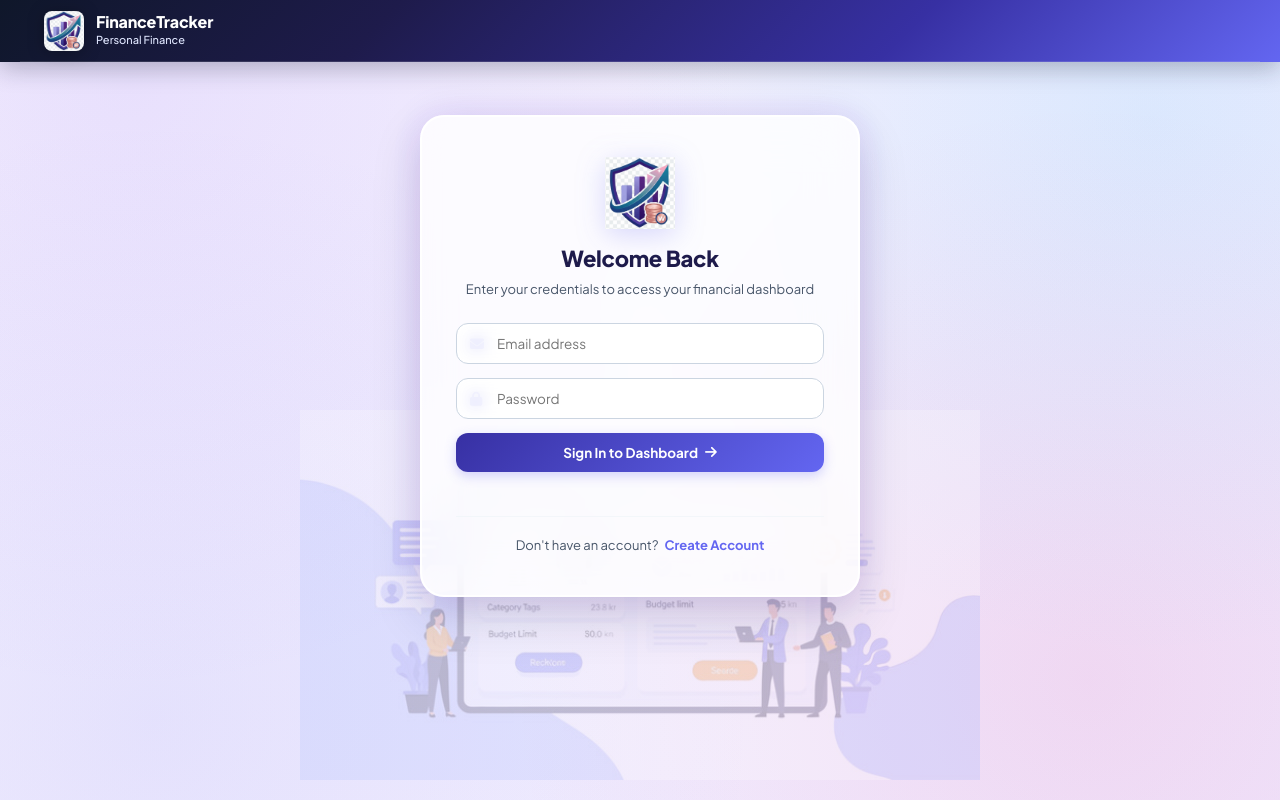
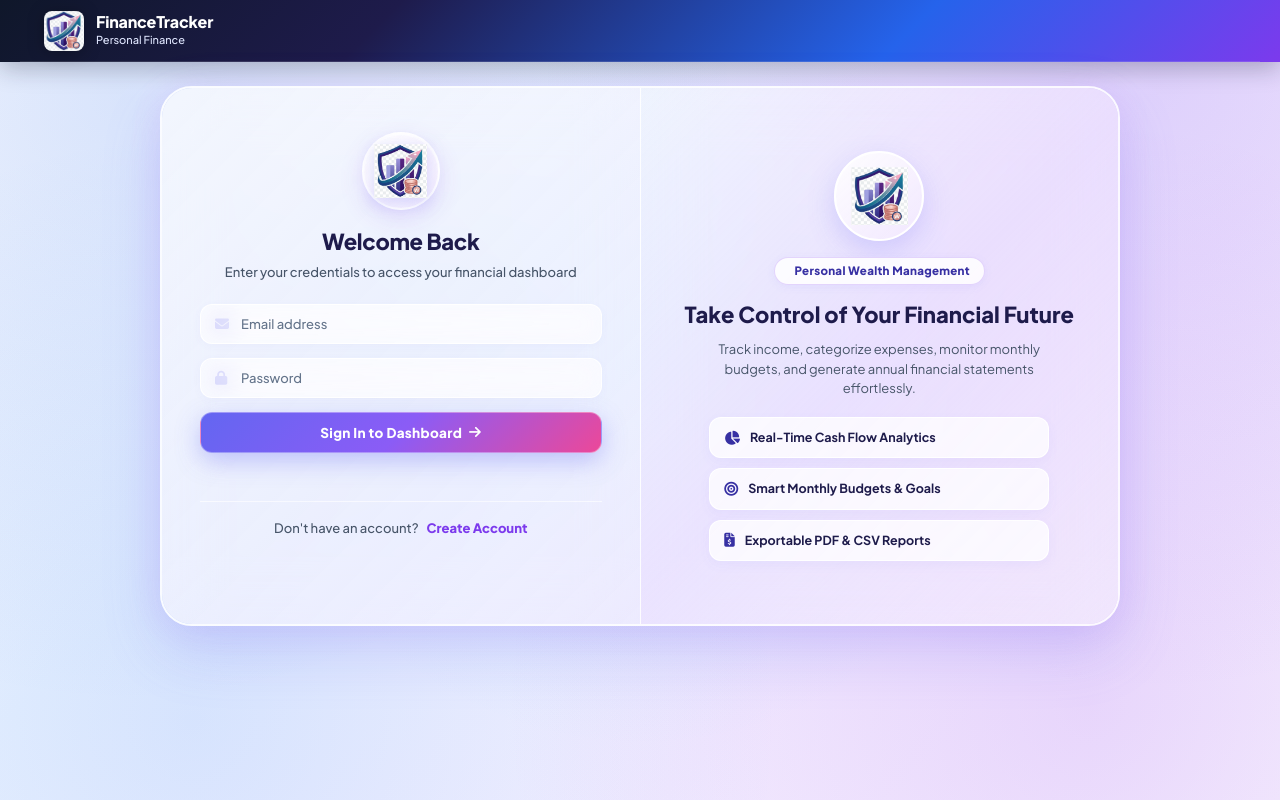
Before and after one commit to Ashi0411/personal-finance-tracker, a PHP site: page / in a window 1280 px wide. Run offline with PHP 8.4, Linux system fonts and the light colour scheme.

Commit message:
Update and complete  UI

```diff
--- a/frontend/css/style.css
+++ b/frontend/css/style.css
@@ -84,13 +84,14 @@
 
 body {
     font-family: 'Plus Jakarta Sans', -apple-system, BlinkMacSystemFont, 'Segoe UI', Roboto, sans-serif;
-    background-color: #f5f3fc;
+    background-color: #f6f8fe;
     background-image:
-        radial-gradient(circle at 10% 10%, rgba(139, 92, 246, 0.12) 0%, transparent 45%),
-        radial-gradient(circle at 90% 15%, rgba(56, 189, 248, 0.12) 0%, transparent 40%),
-        radial-gradient(circle at 85% 85%, rgba(236, 72, 153, 0.12) 0%, transparent 45%),
-        radial-gradient(circle at 12% 90%, rgba(99, 102, 241, 0.10) 0%, transparent 45%),
-        linear-gradient(135deg, rgba(246, 243, 254, 0.92) 0%, rgba(238, 233, 255, 0.88) 100%);
+        radial-gradient(circle at 10% 12%, rgba(37, 99, 235, 0.16) 0%, transparent 45%),
+        radial-gradient(circle at 90% 10%, rgba(124, 58, 237, 0.18) 0%, transparent 45%),
+        radial-gradient(circle at 50% 45%, rgba(56, 189, 248, 0.12) 0%, transparent 50%),
+        radial-gradient(circle at 85% 88%, rgba(147, 51, 234, 0.16) 0%, transparent 45%),
+        radial-gradient(circle at 15% 90%, rgba(59, 130, 246, 0.15) 0%, transparent 45%),
+        linear-gradient(135deg, #ffffff 0%, #f0f6ff 35%, #f5f0ff 70%, #faf8ff 100%);
     background-attachment: fixed;
     color: var(--text-primary);
     line-height: 1.55;
@@ -99,37 +100,26 @@ body {
     position: relative;
 }
 
-body::before {
-    content: '';
-    position: fixed;
-    inset: 0;
-    background-image: url('../images/expense_tracking_bg.png');
-    background-size: min(680px, 85vw) auto;
-    background-position: center bottom 20px;
-    background-repeat: no-repeat;
-    opacity: 0.24; /* crisp, clean watermark */
-    pointer-events: none;
-    z-index: 0;
-}
-
-/* Base Card Style */
+/* Base Card Style with 3D Spring Hover Lift */
 .card {
     background: var(--card-bg);
     border: 1px solid var(--card-border);
     border-radius: var(--radius-lg);
     box-shadow: var(--shadow-sm);
-    transition: var(--transition);
+    transition: all 0.3s cubic-bezier(0.34, 1.56, 0.64, 1);
 }
 
 .card:hover {
-    box-shadow: var(--shadow-md);
+    transform: translateY(-5px);
+    box-shadow: 0 16px 36px rgba(37, 99, 235, 0.13), 0 0 20px rgba(124, 58, 237, 0.09);
+    border-color: rgba(147, 197, 253, 0.8);
 }
 
 /* ============================================================
    3. TOP NAVBAR & VIBRANT HERO BANNER
    ============================================================ */
 .app-header {
-    background: linear-gradient(135deg, var(--color-dark-blue) 0%, var(--color-navy) 30%, var(--color-purple-deep) 70%, var(--color-purple-primary) 100%);
+    background: linear-gradient(135deg, #0f172a 0%, #1e1b4b 30%, #2563eb 70%, #7c3aed 100%);
     color: #ffffff;
     position: relative;
     box-shadow: 0 6px 24px rgba(15, 23, 42, 0.28);
@@ -371,79 +385,191 @@ body::before {
 }
 
 /* ============================================================
-   5. AUTHENTICATION SECTION (CLEAN GLASSMORPHIC CARDS)
+   5. AUTHENTICATION SECTION (SPLIT SCREEN: LEFT LOGIN / RIGHT SHOWCASE)
    ============================================================ */
 .auth-wrapper {
     display: flex;
     justify-content: center;
     align-items: center;
-    padding: 50px 20px;
+    padding: 40px 20px;
     min-height: calc(100vh - 160px);
 }
 
-.auth-card {
-    background: rgba(255, 255, 255, 0.80);
-    backdrop-filter: blur(24px);
-    -webkit-backdrop-filter: blur(24px);
+.auth-split-container {
+    display: flex;
+    flex-direction: row;
+    align-items: stretch;
+    max-width: 960px;
+    width: 100%;
+    min-height: 540px;
+    border-radius: 32px;
+    overflow: hidden;
+    box-shadow: 0 25px 60px rgba(99, 102, 241, 0.20), 0 0 35px rgba(192, 132, 252, 0.18);
+    border: 2px solid rgba(255, 255, 255, 0.85);
+}
+
+.auth-panel {
+    flex: 1;
+    padding: 44px 38px;
+    display: flex;
+    flex-direction: column;
+    justify-content: center;
+    position: relative;
+    transition: var(--transition);
+}
+
+/* Left Login Panel */
+.auth-panel-left {
+    background: linear-gradient(135deg, rgba(255, 255, 255, 0.65) 0%, rgba(245, 238, 255, 0.55) 100%);
+    backdrop-filter: blur(28px);
+    -webkit-backdrop-filter: blur(28px);
+    border-right: 1.5px solid rgba(255, 255, 255, 0.8);
+    text-align: center;
+}
+
+/* Right Panel (Showcase / Registration) */
+.auth-panel-right {
+    background: linear-gradient(135deg, rgba(255, 255, 255, 0.45) 0%, rgba(238, 226, 255, 0.70) 50%, rgba(255, 255, 255, 0.40) 100%);
+    backdrop-filter: blur(28px);
+    -webkit-backdrop-filter: blur(28px);
+    text-align: center;
+    display: flex;
+    flex-direction: column;
+    justify-content: center;
+}
+
+/* Right Showcase View */
+.auth-showcase-view {
+    display: flex;
+    flex-direction: column;
+    align-items: center;
+    justify-content: center;
+    height: 100%;
+    animation: fadeIn 0.3s ease-in-out;
+}
+
+.showcase-content {
+    display: flex;
+    flex-direction: column;
+    align-items: center;
+    gap: 12px;
+}
+
+.showcase-logo-badge {
+    width: 90px;
+    height: 90px;
+    border-radius: 50%;
+    background: linear-gradient(135deg, rgba(255, 255, 255, 0.95), rgba(243, 232, 255, 0.75));
+    border: 2px solid #ffffff;
+    box-shadow: 0 10px 28px rgba(99, 102, 241, 0.22);
+    display: flex;
+    align-items: center;
+    justify-content: center;
+    padding: 14px;
+    margin-bottom: 4px;
+}
+
+.showcase-logo-img {
+    width: 100%;
+    height: 100%;
+    object-fit: contain;
+}
+
+.showcase-pill {
+    display: inline-flex;
+    align-items: center;
+    gap: 6px;
+    background: rgba(255, 255, 255, 0.85);
+    border: 1px solid rgba(124, 58, 237, 0.2);
+    color: var(--color-purple-deep);
+    padding: 4px 14px;
+    border-radius: var(--radius-full);
+    font-size: 11.5px;
+    font-weight: 800;
+    letter-spacing: 0.3px;
+    box-shadow: 0 2px 8px rgba(99, 102, 241, 0.08);
+}
+
+.showcase-title {
+    font-size: 22px;
+    font-weight: 800;
+    color: var(--color-navy);
+    line-height: 1.25;
+    margin-top: 4px;
+}
+
+.showcase-desc {
+    font-size: 13px;
+    color: #475569;
+    line-height: 1.5;
+    max-width: 340px;
+    margin-bottom: 6px;
+}
+
+.showcase-features-list {
+    display: flex;
+    flex-direction: column;
+    gap: 10px;
+    width: 100%;
+    max-width: 340px;
+}
+
+.showcase-feat-chip {
+    background: rgba(255, 255, 255, 0.75);
+    border: 1.5px solid rgba(255, 255, 255, 0.95);
+    border-radius: var(--radius-md);
+    padding: 10px 14px;
+    display: flex;
+    align-items: center;
+    gap: 10px;
+    font-size: 12.5px;
+    font-weight: 700;
+    color: #1e1b4b;
+    box-shadow: 0 4px 12px rgba(99, 102, 241, 0.06);
+    text-align: left;
+    transition: var(--transition);
+}
+
+.showcase-feat-chip:hover {
+    transform: translateX(4px);
+    background: #ffffff;
+}
+
+.showcase-feat-chip i {
+    color: var(--color-purple-deep);
+    font-size: 14px;
+}
+
+/* Right Registration View */
+.auth-register-view {
+    animation: fadeIn 0.3s ease-in-out;
+}
+
+.auth-card-header {
+    margin-bottom: 22px;
+}
+
+.auth-card-logo-wrap {
+    width: 78px;
+    height: 78px;
+    background: linear-gradient(135deg, rgba(255, 255, 255, 0.85), rgba(243, 232, 255, 0.65));
     border: 2px solid rgba(255, 255, 255, 0.95);
-    border-radius: var(--radius-xl);
-    width: 100%;
-    max-width: 440px;
-    padding: 40px 34px;
-    box-shadow: 0 20px 50px rgba(30, 27, 75, 0.16), 0 0 35px rgba(124, 58, 237, 0.12);
-    text-align: center;
-    transition: var(--transition);
-}
-
-.auth-card:hover {
-    background: rgba(255, 255, 255, 0.88);
-    box-shadow: 0 25px 60px rgba(30, 27, 75, 0.22), 0 0 45px rgba(124, 58, 237, 0.20);
-    transform: translateY(-2px);
-}
-
-.auth-card-header {
-    margin-bottom: 24px;
-}
-
-.auth-card-logo-wrap {
-    width: 72px;
-    height: 72px;
-    background: transparent;
-    border: none;
+    border-radius: 50%;
     display: flex;
     align-items: center;
     justify-content: center;
-    margin: 0 auto 12px;
-    box-shadow: none;
-    padding: 0;
+    margin: 0 auto 14px;
+    box-shadow: 0 8px 24px rgba(124, 58, 237, 0.16), inset 0 1px 1px #ffffff;
+    padding: 10px;
+    backdrop-filter: blur(12px);
+    -webkit-backdrop-filter: blur(12px);
 }
 
 .auth-card-logo-img {
     width: 100%;
     height: 100%;
     object-fit: contain;
-    filter: drop-shadow(0 6px 14px rgba(99, 102, 241, 0.25));
-}
-
-.auth-card-icon {
-    width: 54px;
-    height: 54px;
-    background: linear-gradient(135deg, var(--pastel-purple), #e0e7ff);
-    color: var(--color-purple-deep);
-    border: 1.5px solid var(--pastel-purple-border);
-    border-radius: 50%;
-    display: flex;
-    align-items: center;
-    justify-content: center;
-    font-size: 20px;
-    margin: 0 auto 12px;
-    box-shadow: var(--shadow-sm);
-}
-
-.auth-card-icon.reg-icon {
-    background: linear-gradient(135deg, var(--pastel-pink), #ffe4e6);
-    color: var(--pastel-pink-text);
-    border-color: var(--pastel-pink-border);
+    filter: drop-shadow(0 4px 8px rgba(99, 102, 241, 0.25));
 }
 
 .auth-card-header h2 {
@@ -456,7 +582,8 @@ body::before {
 
 .auth-card-header p {
     font-size: 13px;
-    color: var(--text-secondary);
+    color: #475569;
+    font-weight: 500;
 }
 
 .auth-form {
@@ -465,50 +592,126 @@ body::before {
     gap: 14px;
 }
 
-.input-field {
+.auth-panel .input-field {
     position: relative;
     display: flex;
     align-items: center;
 }
 
-.input-field i {
+.auth-panel .input-field i {
     position: absolute;
-    left: 14px;
-    color: var(--color-purple-primary);
+    left: 15px;
+    color: #6366f1;
     font-size: 14px;
     pointer-events: none;
-}
-
-.input-field input {
+    transition: var(--transition);
+}
+
+.auth-panel .input-field input {
     width: 100%;
-    padding: 11px 14px 11px 40px;
-    border: 1.5px solid var(--input-border);
+    padding: 11px 16px 11px 40px;
+    border: 1.5px solid rgba(255, 255, 255, 0.85);
     border-radius: var(--radius-md);
     font-family: inherit;
+    font-size: 13px;
+    font-weight: 600;
+    transition: var(--transition);
+    background: rgba(255, 255, 255, 0.60);
+    backdrop-filter: blur(12px);
+    -webkit-backdrop-filter: blur(12px);
+    color: #0f172a;
+    box-shadow: 0 2px 8px rgba(99, 102, 241, 0.04);
+}
+
+.auth-panel .input-field input::placeholder {
+    color: #64748b;
+    font-weight: 500;
+}
+
+.auth-panel .input-field input:focus {
+    outline: none;
+    border-color: #8b5cf6;
+    background: rgba(255, 255, 255, 0.90);
+    box-shadow: 0 0 0 3.5px rgba(139, 92, 246, 0.22);
+    color: #0f172a;
+}
+
+.auth-panel .input-field input:focus + i,
+.auth-panel .input-field:focus-within i {
+    color: #4f46e5;
+    transform: scale(1.1);
+}
+
+.auth-panel .btn-primary {
+    background: linear-gradient(135deg, #6366f1 0%, #8b5cf6 50%, #ec4899 100%);
+    border: 1px solid rgba(255, 255, 255, 0.35);
+    box-shadow: 0 8px 24px rgba(99, 102, 241, 0.35);
+    color: #ffffff;
+    font-weight: 800;
+    padding: 11px 20px;
     font-size: 13.5px;
+    letter-spacing: 0.3px;
+    border-radius: var(--radius-md);
+    cursor: pointer;
     transition: var(--transition);
-    background: rgba(255, 255, 255, 0.75);
-    backdrop-filter: blur(8px);
-    -webkit-backdrop-filter: blur(8px);
-}
-
-.input-field input:focus {
-    outline: none;
-    border-color: var(--color-purple-primary);
-    background: rgba(255, 255, 255, 0.95);
-    box-shadow: 0 0 0 3.5px rgba(99, 102, 241, 0.16);
+}
+
+.auth-panel .btn-primary:hover {
+    background: linear-gradient(135deg, #4f46e5 0%, #7c3aed 50%, #db2777 100%);
+    box-shadow: 0 12px 30px rgba(99, 102, 241, 0.50);
+    transform: translateY(-2px);
+}
+
+.auth-panel .btn-accent {
+    background: linear-gradient(135deg, #ec4899 0%, #8b5cf6 100%);
+}
+
+.auth-panel .feedback-msg {
+    margin-top: 10px;
+    font-size: 13px;
+    font-weight: 700;
+}
+
+.auth-panel .feedback-msg.text-success,
+.auth-panel .feedback-msg:not(.text-danger):not(:empty) {
+    color: #059669;
+}
+
+.auth-panel .feedback-msg.text-danger {
+    color: #dc2626;
 }
 
 .auth-footer {
-    margin-top: 22px;
-    padding-top: 18px;
-    border-top: 1px solid rgba(241, 245, 249, 0.8);
-    font-size: 13px;
-    color: var(--text-secondary);
+    margin-top: 20px;
+    padding-top: 16px;
+    border-top: 1.5px solid rgba(255, 255, 255, 0.6);
+    font-size: 13px;
+    color: #475569;
     display: flex;
     align-items: center;
     justify-content: center;
-    gap: 6px;
+    gap: 8px;
+    font-weight: 500;
+}
+
+.auth-footer .btn-link {
+    color: #7c3aed;
+    font-weight: 800;
+    text-decoration: none;
+    background: transparent;
+    border: none;
+    cursor: pointer;
+    transition: var(--transition);
+}
+
+.auth-footer .btn-link:hover {
+    color: #db2777;
+    text-decoration: underline;
+}
+
+@keyframes fadeIn {
+    from { opacity: 0; transform: translateY(6px); }
+    to { opacity: 1; transform: translateY(0); }
 }
 
 /* ============================================================
--- a/frontend/index.html
+++ b/frontend/index.html
@@ -90,12 +90,13 @@
     <main class="main-container">
 
         <!-- ==================================================
-             1. AUTHENTICATION (LOGIN / REGISTER)
+             1. AUTHENTICATION (SPLIT SCREEN: LEFT LOGIN / RIGHT SHOWCASE & REGISTER)
         =================================================== -->
         <div id="authSection" class="auth-wrapper">
+            <div class="auth-split-container">
 
-            <!-- LOGIN CARD -->
-            <div id="loginSection" class="auth-card">
+                <!-- LEFT PANEL: LOGIN FORM -->
+                <div id="loginSection" class="auth-panel auth-panel-left">
                     <div class="auth-card-header">
                         <div class="auth-card-logo-wrap">
                             <img src="images/logo.png" alt="FinanceTracker Logo" class="auth-card-logo-img">
@@ -129,8 +130,40 @@
                     </div>
                 </div>
 
-            <!-- REGISTER CARD -->
-            <div id="registerSection" class="auth-card" style="display: none;">
+                <!-- RIGHT PANEL: SHOWCASE BANNER OR REGISTRATION FORM -->
+                <div class="auth-panel auth-panel-right">
+
+                    <!-- 1. Default Right Showcase View -->
+                    <div id="authShowcaseSection" class="auth-showcase-view">
+                        <div class="showcase-content">
+                            <div class="showcase-logo-badge">
+                                <img src="images/logo.png" alt="Logo" class="showcase-logo-img">
+                            </div>
+                            <div class="showcase-pill">
+                                <i class="fa-solid fa-sparkles"></i> Personal Wealth Management
+                            </div>
+                            <h2 class="showcase-title">Take Control of Your Financial Future</h2>
+                            <p class="showcase-desc">Track income, categorize expenses, monitor monthly budgets, and generate annual financial statements effortlessly.</p>
+
+                            <div class="showcase-features-list">
+                                <div class="showcase-feat-chip">
+                                    <i class="fa-solid fa-chart-pie"></i>
+                                    <span>Real-Time Cash Flow Analytics</span>
+                                </div>
+                                <div class="showcase-feat-chip">
+                                    <i class="fa-solid fa-bullseye"></i>
+                                    <span>Smart Monthly Budgets & Goals</span>
+                                </div>
+                                <div class="showcase-feat-chip">
+                                    <i class="fa-solid fa-file-invoice-dollar"></i>
+                                    <span>Exportable PDF & CSV Reports</span>
+                                </div>
+                            </div>
+                        </div>
+                    </div>
+
+                    <!-- 2. Right Registration View (Opens when clicking Create Account) -->
+                    <div id="registerSection" class="auth-register-view" style="display: none;">
                         <div class="auth-card-header">
                             <div class="auth-card-logo-wrap">
                                 <img src="images/logo.png" alt="FinanceTracker Logo" class="auth-card-logo-img">
@@ -174,6 +207,9 @@
                         </div>
                     </div>
 
+                </div>
+
+            </div>
         </div>
 
         <!-- ==================================================
--- a/frontend/js/app.js
+++ b/frontend/js/app.js
@@ -409,12 +409,13 @@ function switchTab(tabName) {
 }
 
 // ============================================================
-// VIEW SWITCHING (Auth)
+// VIEW SWITCHING (Auth Split Layout)
 // ============================================================
 function showLogin() {
     const authSection = document.getElementById("authSection");
     const loginSection = document.getElementById("loginSection");
     const registerSection = document.getElementById("registerSection");
+    const authShowcaseSection = document.getElementById("authShowcaseSection");
     const financeSection = document.getElementById("financeSection");
     const userProfileBar = document.getElementById("userProfileBar");
     const appNav = document.getElementById("appNav");
@@ -422,6 +423,7 @@ function showLogin() {
 
     if (authSection) authSection.style.display = "flex";
     if (loginSection) loginSection.style.display = "block";
+    if (authShowcaseSection) authShowcaseSection.style.display = "flex";
     if (registerSection) registerSection.style.display = "none";
     if (financeSection) financeSection.style.display = "none";
     if (userProfileBar) userProfileBar.style.display = "none";
@@ -433,9 +435,11 @@ function showLogin() {
 
 function showRegister() {
     const loginSection = document.getElementById("loginSection");
+    const authShowcaseSection = document.getElementById("authShowcaseSection");
     const registerSection = document.getElementById("registerSection");
 
-    if (loginSection) loginSection.style.display = "none";
+    if (loginSection) loginSection.style.display = "block";
+    if (authShowcaseSection) authShowcaseSection.style.display = "none";
     if (registerSection) registerSection.style.display = "block";
 
     clearAuthMessages();
```
Also changed, not shown: other parts of frontend/css/style.css (+72 -29 lines). Lines whose indentation alone changed are shown as unchanged.
